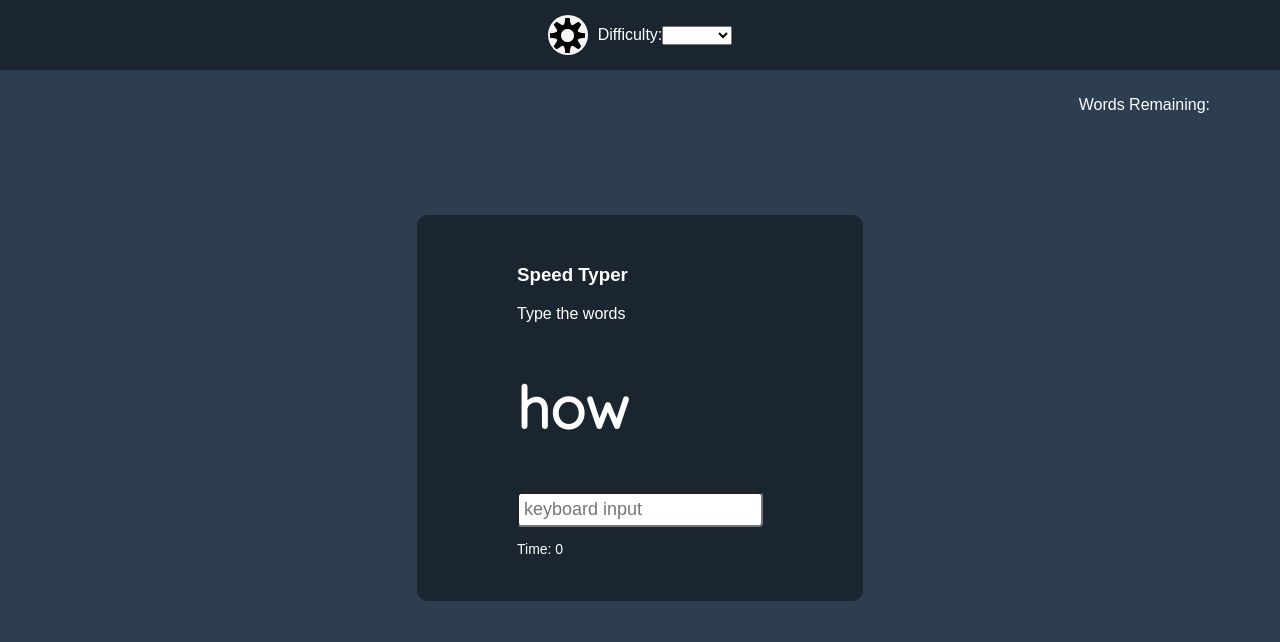
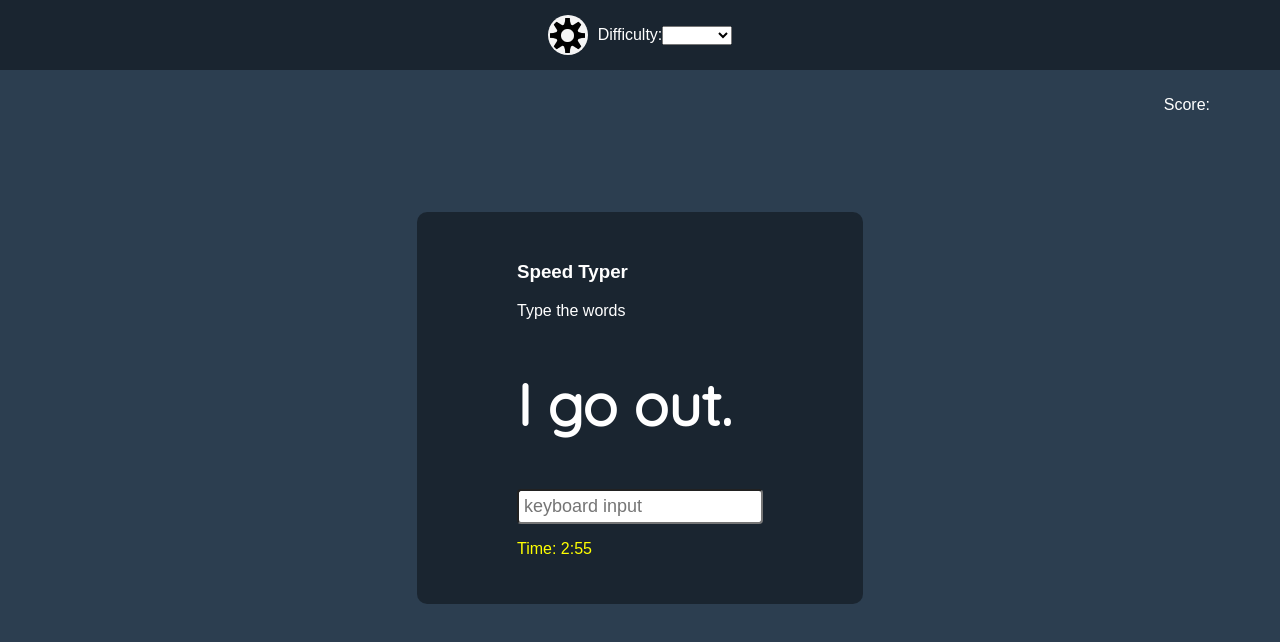
Before and after one commit to ayla-marie/Typing-game, a plain HTML site: page index.html in a window 1280 px wide. Drawn offline with Linux system fonts and the light colour scheme.

Commit message:
minor aesthetic changes in html and css, addition of timer to the js

```diff
--- a/index.html
+++ b/index.html
@@ -27,8 +27,8 @@
       <p>Type the words</p>
       <h2 id="word"></h2>
       <input id="typeIn" placeholder="keyboard input" />
-      <p class="timer">Time: 0</p>
-      <p class="score">Words Remaining:</p>
+      <p class="timer">Time: 3:00</p>
+      <p class="score">Score:</p>
       <div class="end" id="End-Game"></div>
     </div>
 
--- a/script.js
+++ b/script.js
@@ -105,19 +105,19 @@ let randomWord;
 //init score
 let score;
 //init time
-let time = 0;
+let time = 180;
 
 // Set difficulty to value in ls or medium
-let difficulty =
-  localStorage.getItem("difficulty") !== null
-    ? localStorage.getItem("difficulty")
-    : "medium";
+let difficulty = "hard";
 
 // Set difficulty select value
 difficultySelect.value =
   localStorage.getItem("difficulty") !== null
     ? localStorage.getItem("difficulty")
     : "medium";
+
+//set timeinterval for change of seconds
+const timeInterval = setInterval(updateTime, 1000);
 
 //generate random word from an array specified by difficulty level
 function getRandomWord() {
@@ -129,9 +129,6 @@ function getRandomWord() {
     } else if (difficulty === "easy") {
       wordList = letterMatching;
       return wordList;
-    } else if (difficulty === "medium") {
-      wordList = sightWordsK;
-      return wordList;
     } else {
       wordList = sightWordsK;
       return wordList;
@@ -140,7 +137,18 @@ function getRandomWord() {
   wordList = getWordList();
   return wordList[Math.floor(Math.random() * wordList.length)];
 }
-console.log(getRandomWord());
+//function to update time
+function updateTime() {
+  time--;
+  let min = Math.floor(time / 60);
+  let sec = Math.floor(time % 60);
+  if (sec < 10) {
+    sec = "0" + String(sec);
+  }
+
+  timerEl.innerText = `Time: ${min}:${sec}`;
+}
+
 //add random word to DOM
 function addWordtoDOM() {
   randomWord = getRandomWord();
@@ -148,4 +156,10 @@ function addWordtoDOM() {
 }
 addWordtoDOM();
 
-typeIn.addEventListener("input", e => {});
+typeIn.addEventListener("input", e => {
+  if (e.target.value === randomWord) {
+    //update score;
+    e.target.value = "";
+    addWordtoDOM();
+  }
+});
--- a/style.css
+++ b/style.css
@@ -55,7 +55,8 @@ body {
   right: 70px;
 }
 .timer {
-  font-size: 14px;
+  font-size: 16px;
+  color: yellow;
 }
 input {
   font-size: 18px;
```
